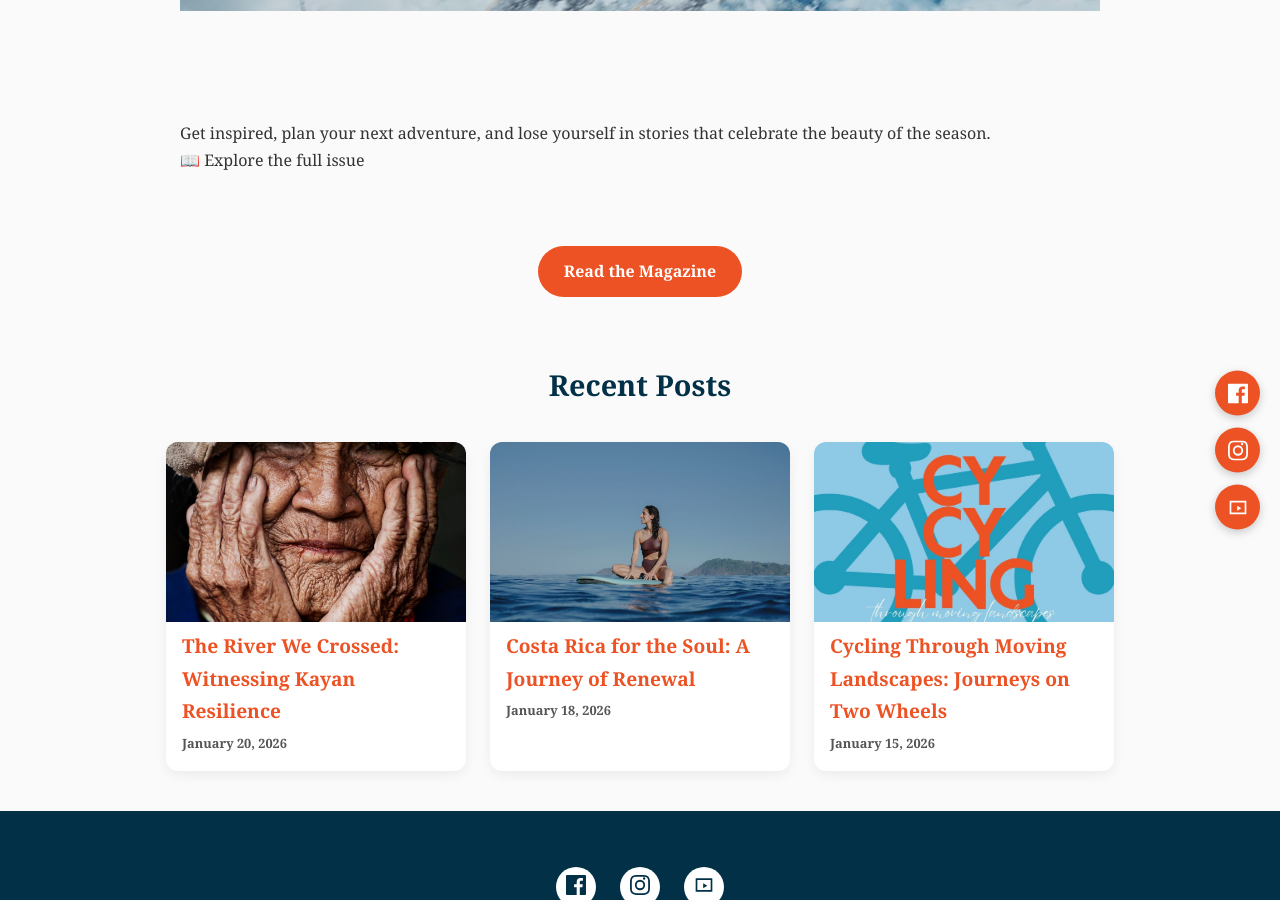
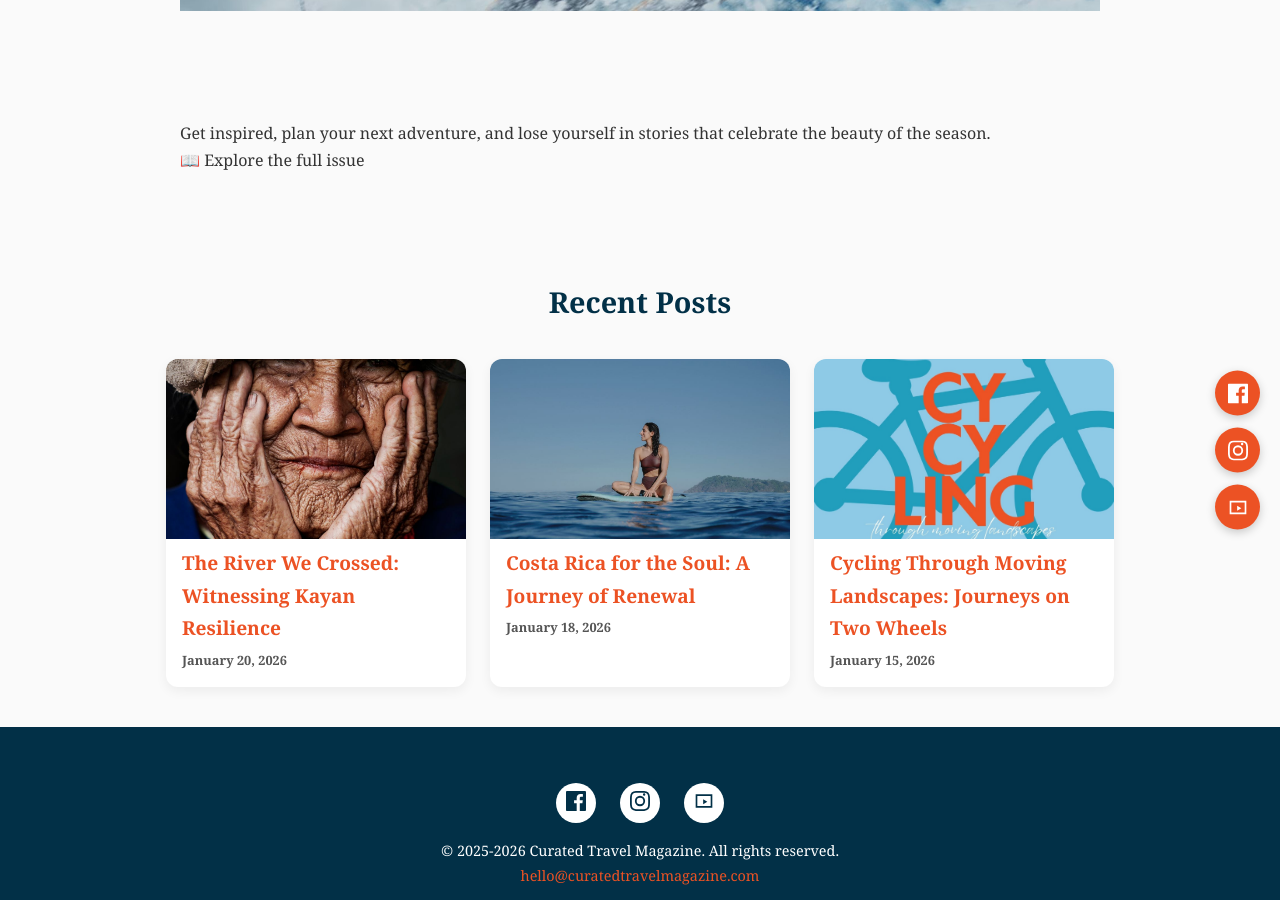
Before and after one commit to CuratedTravelMagazine/Curated-Travel-Magazine, a Jekyll site: the page built from _posts/2025-12-03-nov.md, in a window 1280 px wide and 900 px high, scrolled down 3095 px. Built offline with Jekyll 4.4.1, drawn with Linux system fonts in a browser that asks for light colours.

Commit message:
Add files via upload

```diff
--- a/_layouts/post.html
+++ b/_layouts/post.html
@@ -31,14 +31,25 @@
 
       <h1>{{ page.title }}</h1>
       <p class="post-date">{{ page.date | date: "%B %d, %Y" }}</p>
+
       <div class="post-content">
+        {% if page.is_issue %}
+          <!-- Issue-specific content -->
           {{ content }}
+        {% else %}
+          <!-- Regular blog content -->
+          {{ content }}
+        {% endif %}
       </div>
     </div>
+
     <!-- "Read the Magazine" Button -->
+    {% if page.is_issue %}
       <div style="text-align:center; margin-top:2rem;">
         <a href="http://www.curatedtravelmagazine.com/issues.html" class="btn">Read the Magazine</a>
       </div>
+    {% endif %}
+
     <!-- Recent Posts Section -->
     <div class="recent-posts" style="margin-top: 4rem;">
       <h2>Recent Posts</h2>
@@ -57,8 +68,6 @@
         {% endfor %}
       </div>
     </div>
-
-
   </article>
 </main>
 
```
Lines whose indentation alone changed are shown as unchanged.
